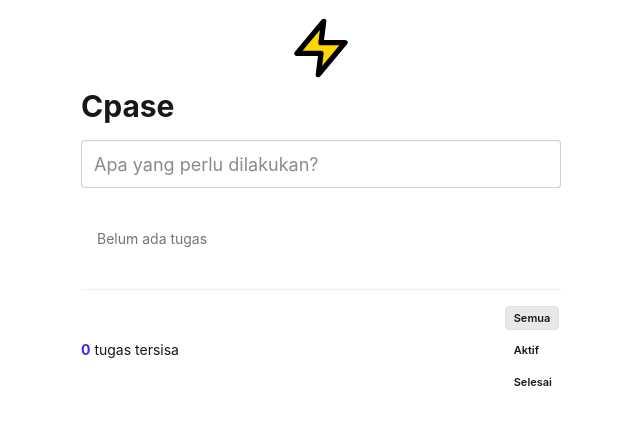
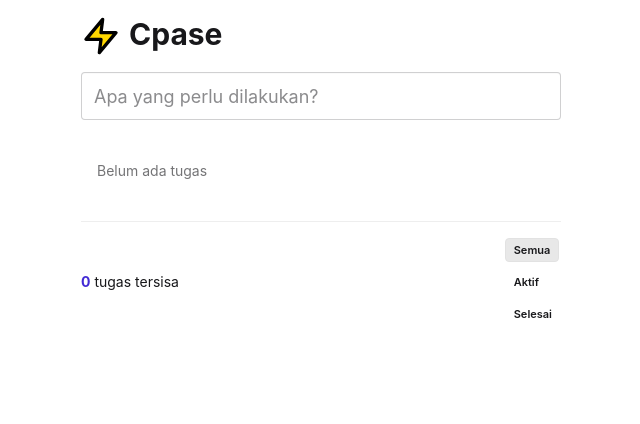
Before and after one commit to ginaze/cpase, a Svelte app: page / in a window 1280 px wide. Shown: the top 424 px of the page, without its empty margins (319-959 px from the left). Built offline with nearby package versions, Linux system fonts and the light colour scheme.

Commit message:
feat: move header logo inline to left of App name

```diff
--- a/src/components/Header.svelte
+++ b/src/components/Header.svelte
@@ -13,10 +13,10 @@
 </script>
 
 <header class="header">
-	<div class="mb-2 flex justify-center">
-		<img src="/favicon.svg" alt="Cpase Logo" class="h-16 w-16" />
+	<div class="mb-4 flex">
+		<img src="/favicon.svg" alt="Cpase Logo" class="mr-2 h-10 w-10" />
+		<h1 class="text-3xl font-bold text-base-content">Cpase</h1>
 	</div>
-	<h1 class="mb-4 text-3xl font-bold text-base-content">Cpase</h1>
 	<input
 		class="input-bordered input w-full input-lg"
 		placeholder="Apa yang perlu dilakukan?"
```
